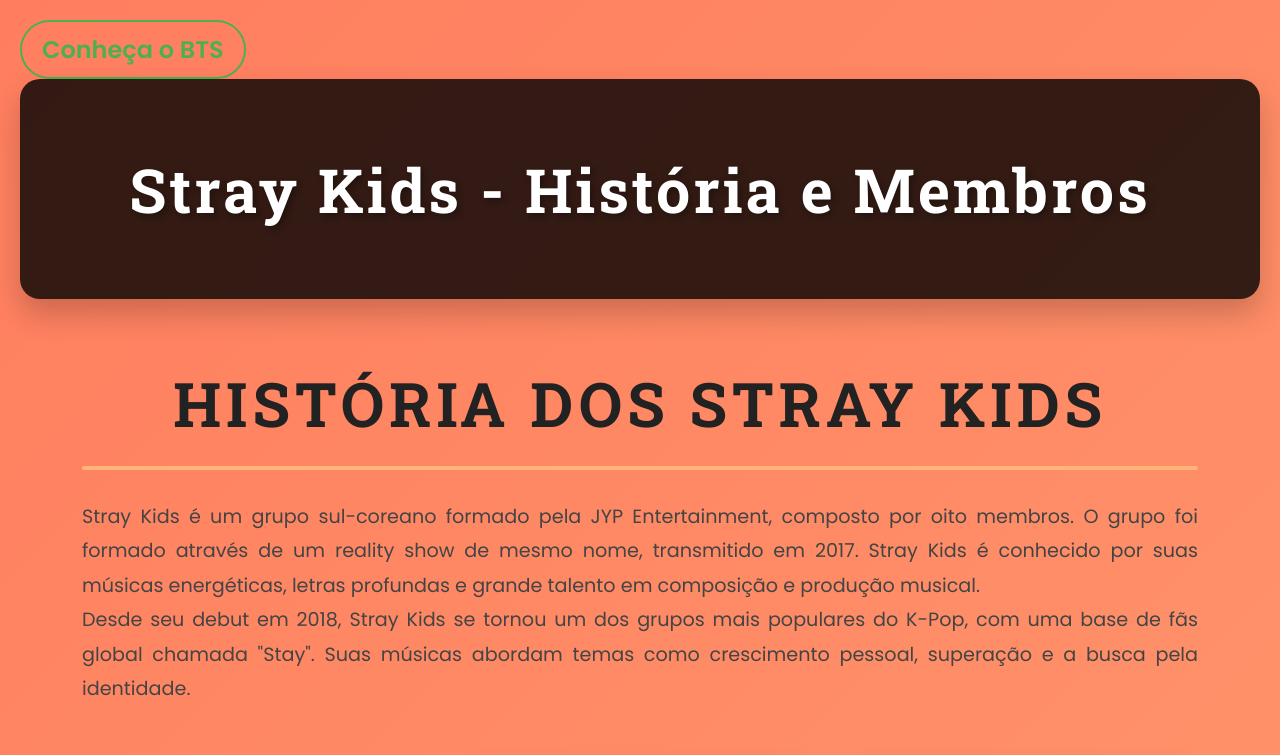
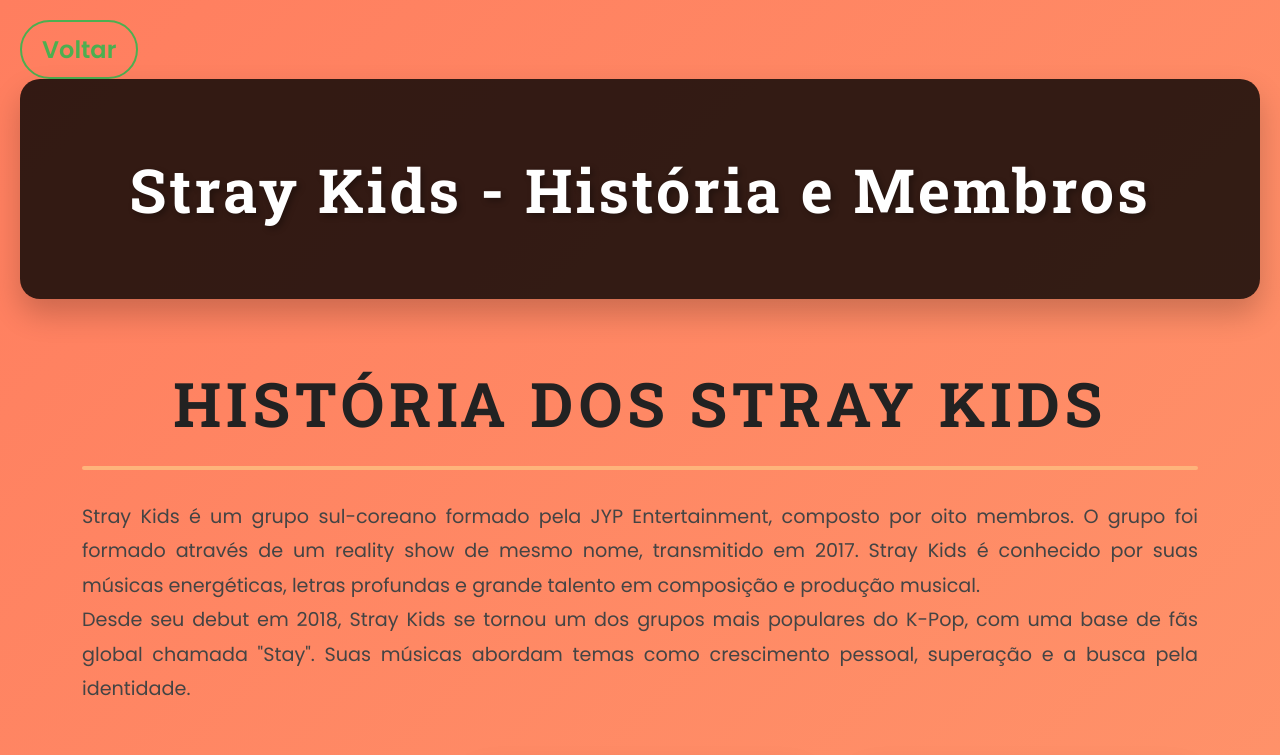
Before and after one commit to Gabriel22-png/Grupos_Musicais, a plain HTML site: page index.html.html in a window 1280 px wide. Shown: the top 755 px of the page. Drawn offline with Linux system fonts and the light colour scheme.

Commit message:
Update index.html.html

```diff
--- a/index.html.html
+++ b/index.html.html
@@ -344,7 +344,7 @@
     </style>
 </head>
 <body>
-    <a href="index.html" class="link" target="_blank">Conheça o BTS</a>
+    <a href="index.html" class="link" target="_blank">Voltar</a>
 <body>
     <header>
         <h1>Stray Kids - História e Membros</h1>
```
